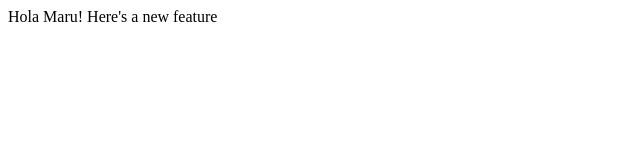
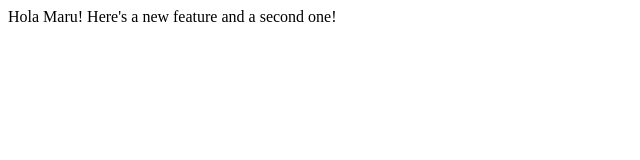
Before and after one commit to marum5/lecture02, a plain HTML site: page index.html in a window 1280 px wide. Shown: the whole page, without its empty margins (0-640 px from the left). Drawn offline with Linux system fonts and the light colour scheme.

Commit message:
agregue nueva branch

```diff
--- a/index.html
+++ b/index.html
@@ -6,5 +6,6 @@
 <body>
 	Hola Maru!
 	Here's a new feature
+	and a second one!
 </body>
 </html>
```
